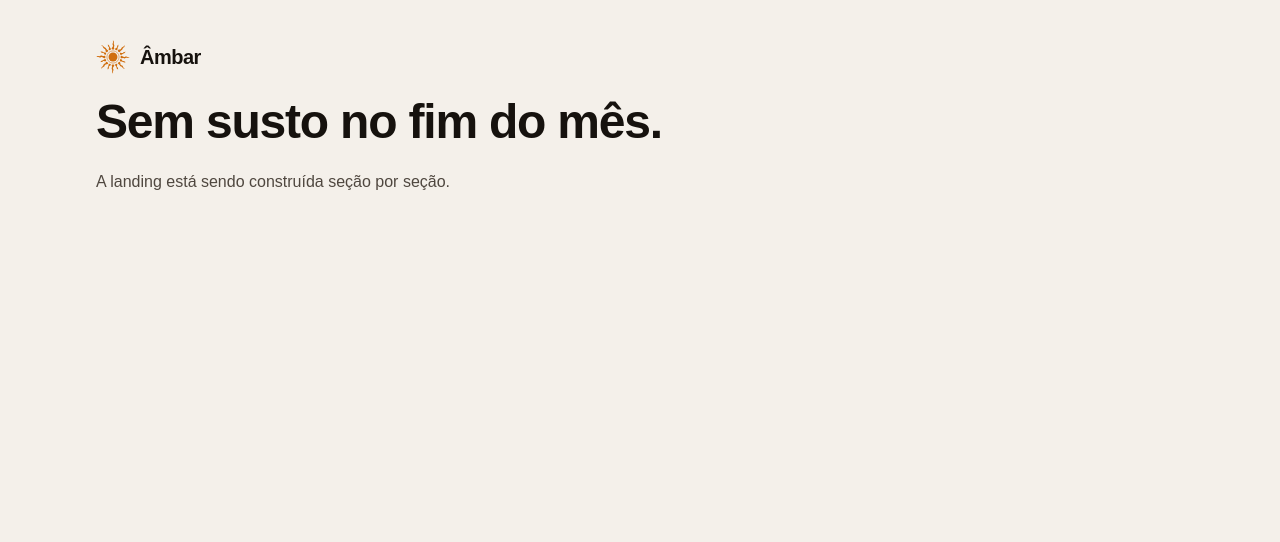
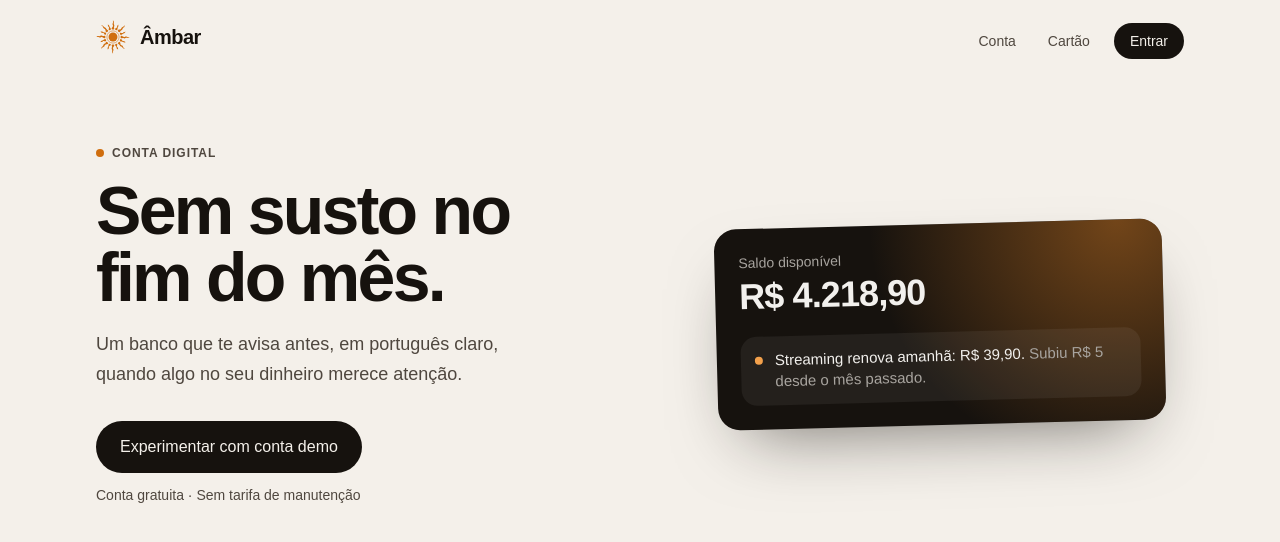
Before and after one commit to guilhermesolagarcia/Projeto-Banco, a Next.js app: page / in a window 1280 px wide. Shown: the top 542 px of the page. Built offline with nearby package versions, Linux system fonts and the light colour scheme; a web font is replaced by a local one.

Commit message:
feat: add landing header and hero section

```diff
--- a/src/app/page.tsx
+++ b/src/app/page.tsx
@@ -1,12 +1,19 @@
-import { Logo } from "@/components/logo";
+import { Hero } from "@/features/landing/hero";
+import { SiteHeader } from "@/features/landing/site-header";
 
-// Placeholder until the landing sections are built, one at a time.
 export default function Home() {
   return (
-    <main className="mx-auto flex w-full max-w-6xl flex-1 flex-col gap-6 px-4 py-10 sm:px-8">
-      <Logo />
-      <h1 className="text-5xl font-semibold tracking-tight">Sem susto no fim do mês.</h1>
-      <p className="text-ink-muted">A landing está sendo construída seção por seção.</p>
-    </main>
+    <>
+      <a
+        href="#conteudo"
+        className="sr-only rounded-pill bg-ink text-paper focus:not-sr-only focus:fixed focus:top-3 focus:left-3 focus:z-50 focus:px-4 focus:py-2"
+      >
+        Pular para o conteúdo
+      </a>
+      <SiteHeader />
+      <main id="conteudo">
+        <Hero />
+      </main>
+    </>
   );
 }
--- /dev/null
+++ b/src/components/money.tsx
@@ -0,0 +1,12 @@
+const brl = new Intl.NumberFormat("pt-BR", { style: "currency", currency: "BRL" });
+
+/** Formats integer cents as BRL. Money is always stored in cents. */
+export function formatMoney(cents: number): string {
+  return brl.format(cents / 100);
+}
+
+type MoneyProps = { cents: number; className?: string };
+
+export function Money({ cents, className }: MoneyProps) {
+  return <span className={`tabular-nums ${className ?? ""}`}>{formatMoney(cents)}</span>;
+}
--- /dev/null
+++ b/src/features/landing/balance-preview.tsx
@@ -0,0 +1,32 @@
+import { Money } from "@/components/money";
+
+// Illustrative numbers for the landing only; real insights are computed in the banking module.
+export function BalancePreview() {
+  return (
+    <figure
+      aria-label="Exemplo do aplicativo Âmbar"
+      className="relative overflow-hidden rounded-card bg-ink p-5 text-on-dark shadow-[0_30px_70px_-30px_rgb(22_18_14/0.6)] sm:p-6"
+    >
+      <div
+        aria-hidden="true"
+        className="pointer-events-none absolute inset-0 bg-[radial-gradient(circle_at_90%_0%,rgb(242_140_40/0.42),transparent_55%)]"
+      />
+      <div className="relative">
+        <p className="text-sm text-on-dark-muted">Saldo disponível</p>
+        <p className="mt-1 text-4xl font-semibold tracking-tight">
+          <Money cents={421890} />
+        </p>
+        <figcaption className="mt-5 flex gap-3 rounded-2xl bg-white/[0.06] p-3.5 text-[0.9375rem] leading-snug">
+          <span
+            aria-hidden="true"
+            className="mt-1.5 size-2 shrink-0 rounded-full bg-amber-on-dark"
+          />
+          <span>
+            Streaming renova amanhã: <Money cents={3990} />.{" "}
+            <span className="text-on-dark-muted">Subiu R$ 5 desde o mês passado.</span>
+          </span>
+        </figcaption>
+      </div>
+    </figure>
+  );
+}
--- /dev/null
+++ b/src/features/landing/hero.tsx
@@ -0,0 +1,51 @@
+import Link from "next/link";
+import { BalancePreview } from "./balance-preview";
+
+/*
+ * Grid areas keep the reading order right on every screen:
+ * mobile shows text → example card → button, so the concept is seen before the action;
+ * desktop puts the card in its own column.
+ */
+export function Hero() {
+  return (
+    <section
+      aria-labelledby="hero-title"
+      className="mx-auto grid w-full max-w-6xl gap-8 px-4 pt-8 pb-16 [grid-template-areas:'text'_'card'_'cta'] sm:px-8 lg:grid-cols-[1.1fr_1fr] lg:items-center lg:gap-x-16 lg:pt-16 lg:pb-28 lg:[grid-template-areas:'text_card'_'cta_card']"
+    >
+      <div className="[grid-area:text] lg:self-end">
+        <p className="flex items-center gap-2 text-xs font-semibold tracking-[0.08em] text-ink-muted uppercase">
+          <span aria-hidden="true" className="size-2 rounded-full bg-amber-signal" />
+          Conta digital
+        </p>
+        <h1
+          id="hero-title"
+          className="mt-4 text-[2.75rem] leading-[0.98] font-semibold tracking-[-0.04em] sm:text-6xl lg:text-[4.25rem]"
+        >
+          Sem susto no
+          <br />
+          fim do mês.
+        </h1>
+        <p className="mt-5 max-w-md text-lg leading-relaxed text-ink-muted">
+          Um banco que te avisa antes, em português claro, quando algo no seu dinheiro merece
+          atenção.
+        </p>
+      </div>
+
+      <div className="mx-auto w-full max-w-sm [grid-area:card] lg:max-w-md lg:rotate-[-1.5deg]">
+        <BalancePreview />
+      </div>
+
+      <div className="[grid-area:cta] lg:self-start">
+        <Link
+          href="/login"
+          className="inline-flex w-full justify-center rounded-pill bg-ink px-4 py-3.5 sm:px-6 font-medium text-paper transition-opacity hover:opacity-85 sm:w-auto"
+        >
+          Experimentar com conta demo
+        </Link>
+        <p className="mt-3 text-center text-sm text-ink-muted sm:text-left">
+          Conta gratuita · Sem tarifa de manutenção
+        </p>
+      </div>
+    </section>
+  );
+}
--- /dev/null
+++ b/src/features/landing/site-header.tsx
@@ -0,0 +1,34 @@
+import Link from "next/link";
+import { Logo } from "@/components/logo";
+
+export function SiteHeader() {
+  return (
+    <header className="mx-auto flex w-full max-w-6xl items-center justify-between px-4 py-5 sm:px-8">
+      <Link href="/" aria-label="Âmbar, página inicial" className="rounded-md">
+        <Logo />
+      </Link>
+      <nav aria-label="Principal">
+        <ul className="flex items-center gap-1 text-sm sm:gap-2">
+          <li className="hidden sm:block">
+            <a href="#clareza" className="rounded-pill px-3 py-2 text-ink-muted hover:text-ink">
+              Conta
+            </a>
+          </li>
+          <li className="hidden sm:block">
+            <a href="#cartao" className="rounded-pill px-3 py-2 text-ink-muted hover:text-ink">
+              Cartão
+            </a>
+          </li>
+          <li>
+            <Link
+              href="/login"
+              className="ml-1 inline-flex rounded-pill bg-ink px-4 py-2 font-medium text-paper transition-opacity hover:opacity-85"
+            >
+              Entrar
+            </Link>
+          </li>
+        </ul>
+      </nav>
+    </header>
+  );
+}
```
Also changed, not shown: 1 other file (tests, documents, lock files or other folders).
